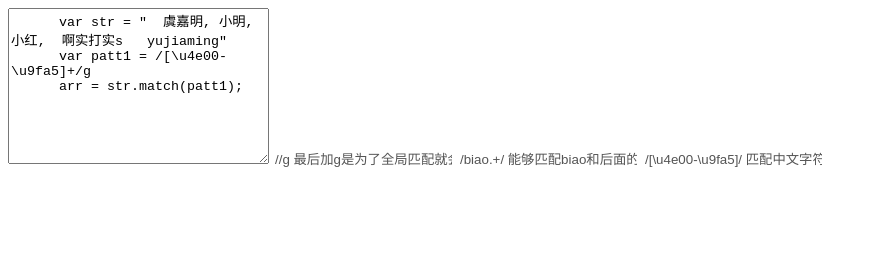
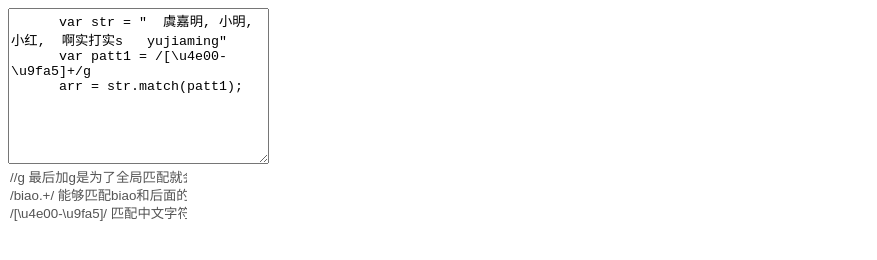
Before and after one commit to styleNB/styleNB.github.io, a plain HTML site: page 正则表达式/regular_expression.html in a window 1280 px wide. Shown: the whole page, without its empty margins (0-877 px from the left). Drawn offline with Linux system fonts and the light colour scheme.

Commit message:
2019_9_24_修改正则表达式

```diff
--- a/正则表达式/regular_expression.html
+++ b/正则表达式/regular_expression.html
@@ -11,9 +11,9 @@
       var str = "  虞嘉明, 小明, 小红,  啊实打实s   yujiaming"
       var patt1 = /[\u4e00-\u9fa5]+/g
       arr = str.match(patt1);
-  </textarea>
-  <input type="text" disabled="disabled" style="border:0px ; background-color: #fff" value="//g 最后加g是为了全局匹配就会变成数组,不加只能匹配到第一个"></div>
-  <input type="text" disabled="disabled" style="border:0px ; background-color: #fff" value="/biao.+/ 能够匹配biao和后面的所有字符 /.+biao/ 以biao结尾的所有字符"></div>
-  <input type="text" disabled="disabled" style="border:0px ; background-color: #fff" value="/[\u4e00-\u9fa5]/ 匹配中文字符"></div>
+  </textarea><br>
+  <input type="text" disabled="disabled" style="border:0px ; background-color: #fff" value="//g 最后加g是为了全局匹配就会变成数组,不加只能匹配到第一个"></br>
+  <input type="text" disabled="disabled" style="border:0px ; background-color: #fff" value="/biao.+/ 能够匹配biao和后面的所有字符 /.+biao/ 以biao结尾的所有字符"></br>
+  <input type="text" disabled="disabled" style="border:0px ; background-color: #fff" value="/[\u4e00-\u9fa5]/ 匹配中文字符"></br>
 </body>
 </html>
```
Also changed, not shown: index.html (+2 -2 lines).
